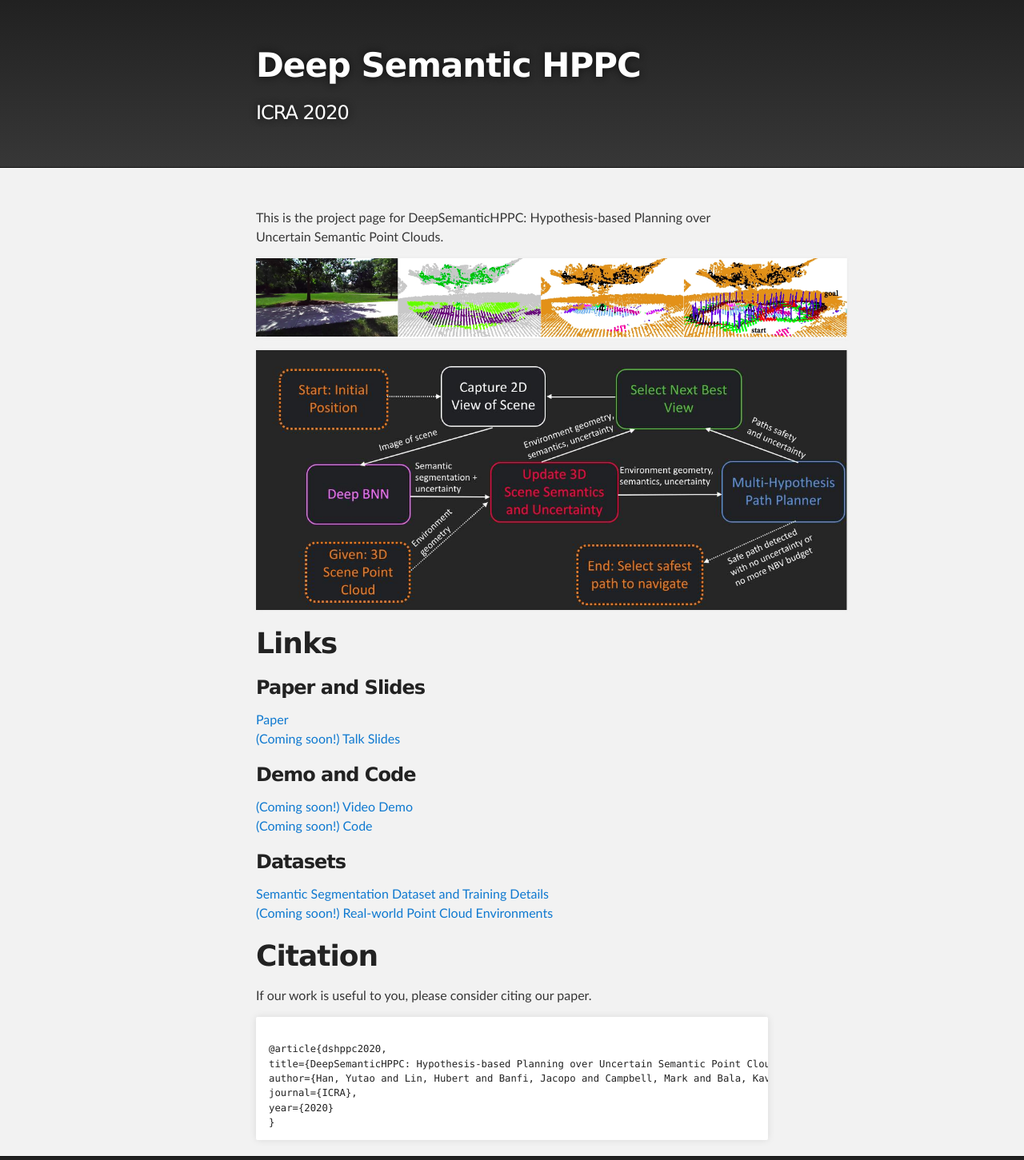
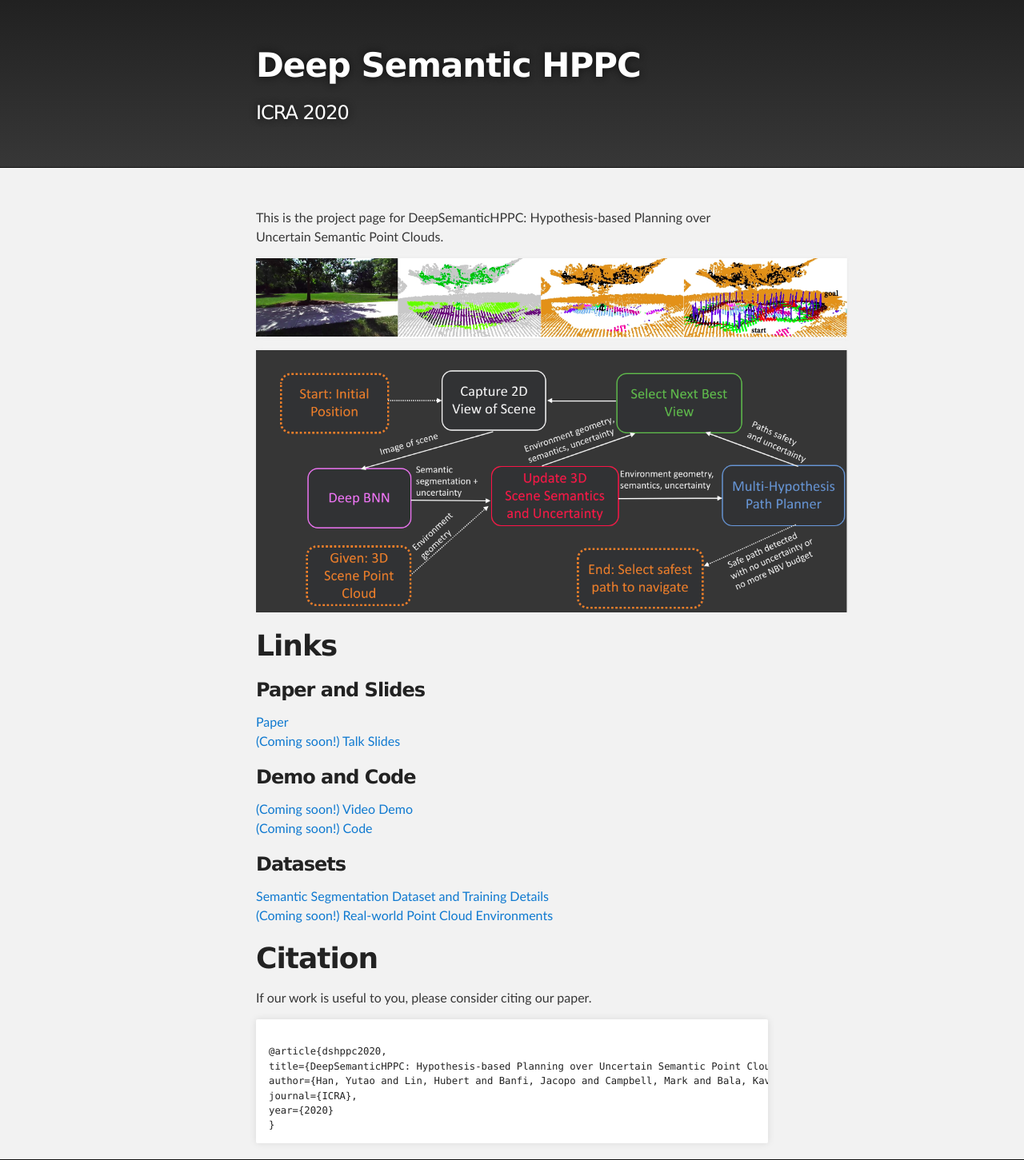
Before and after one commit to DeepSemanticHPPC/DeepSemanticHPPC.github.io, a Jekyll site: the page built from index.md, in a window 1280 px wide. Shown: the whole page at 80% size. Built offline with Jekyll 4.4.1, drawn with Linux system fonts in a browser that asks for light colours.

Commit message:
pipeline png

```diff
--- a/index.md
+++ b/index.md
@@ -8,7 +8,7 @@
 
 ![setup0](./figs/setup_combined.png)
 
-![Pipeline](./figs/pipeline.jpg)
+![Pipeline](./figs/pipeline.png)
 
 # Links
 
```
Also changed, not shown: figs/pipeline.png (added).
